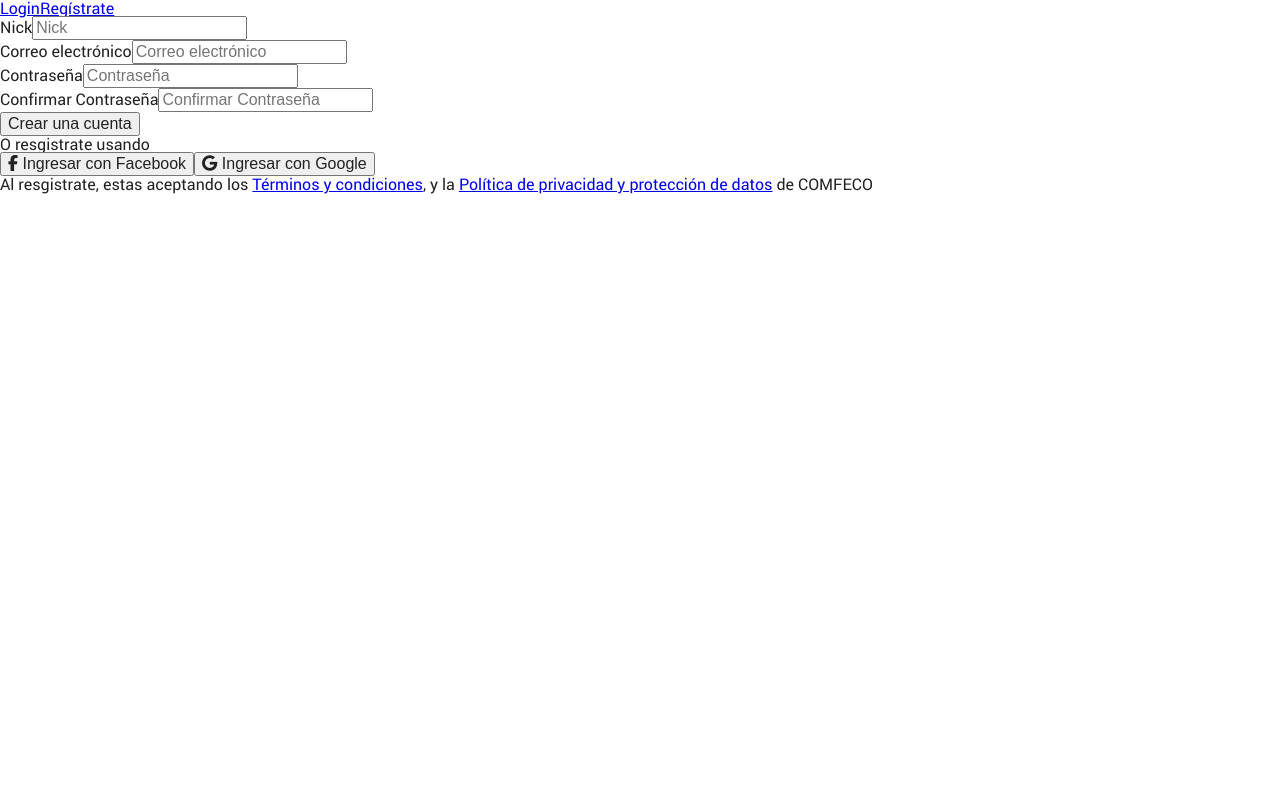
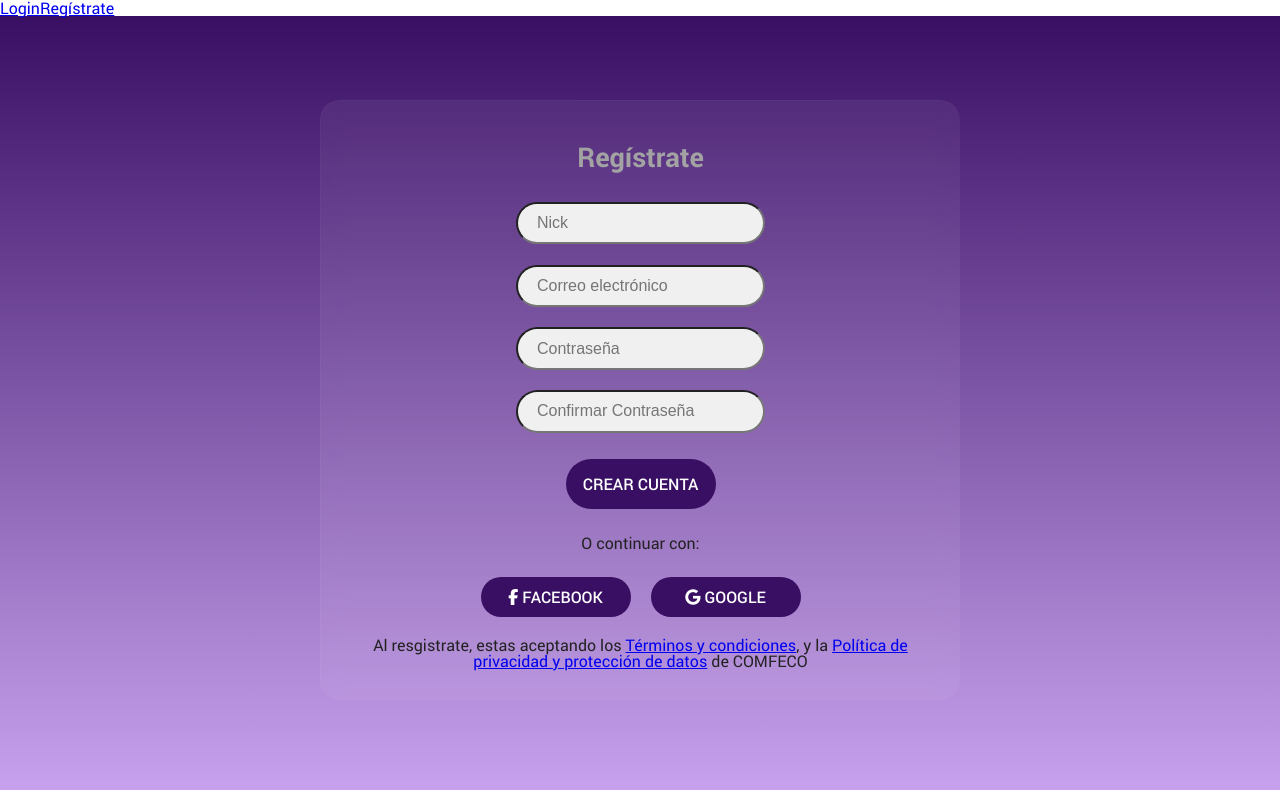
Before and after one commit to Comunidad-de-Programadores/team-vue-4-comfeco, a Vue app: page /register in a window 1280 px wide. Shown: the top 790 px of the page. Built offline with nearby package versions, Linux system fonts and the light colour scheme.

Commit message:
Se agrega un scss con utilidades usadas hasta el momento y se crea un diseño para el registro

```diff
--- a/src/assets/sass/_base.scss
+++ b/src/assets/sass/_base.scss
@@ -2,3 +2,4 @@
 @import "./base/_fonts.scss";
 @import "./base/_variables.scss";
 @import "./base/_layouts.scss";
+@import "./base/utils";
--- /dev/null
+++ b/src/assets/sass/base/_utils.scss
@@ -0,0 +1,59 @@
+* {
+    font-size: 16px;
+}
+
+
+/* --- Titles --- */
+
+h1 {
+    font-family: 'Roboto-Bold';
+    font-size: 2.1rem;
+}
+
+h2 {
+    font-family: 'Roboto-Bold';
+    font-size: 1.7rem;
+    font-weight: 700;
+    color: var(--color-gray);
+}
+
+.title {
+    line-height: 20%;
+    margin: 2rem;
+}
+
+
+/* --- Forms --- */
+
+input {
+    height: 2rem;
+     ::placeholder {
+        padding: .2rem;
+    }
+}
+
+
+/* --- Buttons --- */
+
+.button {
+    font-family: "Roboto-Medium";
+    border: none;
+    outline: none;
+    cursor: pointer;
+    text-transform: uppercase;
+}
+
+.button-primary {
+    width: 150px;
+    height: 50px;
+    border-radius: 50px;
+    font-weight: 400;
+    background-color: var(--color-primary);
+    color: #ffffff;
+}
+
+.button-fb {
+    height: 40px;
+    border-radius: 40px;
+    margin: 10px;
+}
--- a/src/assets/sass/base/_variables.scss
+++ b/src/assets/sass/base/_variables.scss
@@ -5,10 +5,10 @@
     --fuente-medium: "Roboto-Medium";
     --fuente-light: "Roboto-Light";
     //Variables colores
+    --color-primary: #390F64;
+    --color-secondary: #CCA6F2;
+    --color-gray: #A3A3A3;
     --color-white: #ffffff;
     --color-black: #000000;
     --color-black-2: #222222;
-  --color-gray: #cccccc;
-  --color-red: #ff3535;
-  --color-blue: #0d1e81;
 }
--- a/src/components/PxRegister.vue
+++ b/src/components/PxRegister.vue
@@ -1,66 +1,95 @@
 <template>
   <div class="register">
+    <div class="register-container glass-container">
       <form action method="post" autocomplete="on" @submit.prevent="registrar">
+        <h2 class="title">Regístrate</h2>
         <div class="input-group">
-            <label id="nick-lbl" for="nick" class="input-group__label" >
-                Nick</label>
-            <input type="text" name="nick" id="nick" v-model="form.nick" :aria-label="nickLabel" class="input-group__input" placeholder="Nick" />
+          <input
+            type="text"
+            name="nick"
+            id="nick"
+            v-model="form.nick"
+            :aria-label="nickLabel"
+            class="input-group__input"
+            placeholder="Nick"
+          />
         </div>
         <div class="input-group">
-            <label id="email-lbl" for="email" class="input-group__label" >
-                Correo electr&oacute;nico</label>
-            <input type="email" name="email" id="email" v-model="form.email" class="input-group__input" placeholder="Correo electr&oacute;nico" />
+          <input
+            type="email"
+            name="email"
+            id="email"
+            v-model="form.email"
+            class="input-group__input"
+            placeholder="Correo electr&oacute;nico"
+          />
         </div>
         <div class="input-group">
-            <label id="password-lbl" for="password" class="input-group__label" >
-                Contraseña</label>
-            <input type="password" name="password" id="password" v-model="form.password" class="input-group__input" placeholder="Contraseña" />
+          <input
+            type="password"
+            name="password"
+            id="password"
+            v-model="form.password"
+            class="input-group__input"
+            placeholder="Contraseña"
+          />
         </div>
         <div class="input-group">
-            <label id="confirm_password-lbl" for="confirm_password" class="input-group__label">
-                Confirmar Contraseña</label>
-            <input type="password" name="confirm_password" id="form.confirm_password"
-                v-model="form.confirm_password" class="input-group__input"
-                placeholder="Confirmar Contraseña" />
+          <input
+            type="password"
+            name="confirm_password"
+            id="form.confirm_password"
+            v-model="form.confirm_password"
+            class="input-group__input"
+            placeholder="Confirmar Contraseña"
+          />
         </div>
-        <button type="submit" class="button">
-            Crear una cuenta
+        <button type="submit" class="button button-primary">Crear cuenta</button>
+      </form>
+      <div class="register-auth-socials">
+        <p>O continuar con:</p>
+        <div class="auth-socials-buttons">
+          <button type="submit" class="button button-fb button-primary" @click="logInWithFacebook">
+            <i class="fa fa-facebook"></i> Facebook
           </button>
-    </form>
-    <p class="text-center">O resgistrate usando</p>
-    <button type="submit" class="button" @click="logInWithFacebook">
-        <i class="fa fa-facebook"></i>
-        Ingresar con Facebook
+          <button type="submit" class="button button-fb button-primary">
+            <i class="fa fa-google"></i> Google
           </button>
-    <button type="submit" class="button">
-        <i class="fa fa-google"></i>
-        Ingresar con Google
-    </button>
-    <p>Al resgistrate, estas aceptando los <a href="#" class="link">T&eacute;rminos y condiciones</a>, y la <a href="#" class="link">Pol&iacute;tica de privacidad y protecci&oacute;n de datos</a> de COMFECO</p>
+        </div>
+      </div>
+      <p>
+        Al resgistrate, estas aceptando los
+        <a href="#" class="link">T&eacute;rminos y condiciones</a>, y la
+        <a href="#" class="link"
+          >Pol&iacute;tica de privacidad y protecci&oacute;n de datos</a
+        >
+        de COMFECO
+      </p>
+    </div>
   </div>
 </template>
 
 <script>
 export default {
   name: "PxRegister",
-    data(){
-        return{
-            form:{
-                nick:'',
-                email:'',
-                password:'',
-                confirm_password:''
+  data() {
+    return {
+      form: {
+        nick: "",
+        email: "",
+        password: "",
+        confirm_password: "",
       },
-        }
+    };
   },
   methods: {
-        registrar(){
+    registrar() {
       console.log(this.form);
     },
-        async logInWithFacebook(){
+    async logInWithFacebook() {
       await this.loadFacebookSDK(document, "script", "facebook-jssdk");
       await this.initFacebook();
-            window.FB.login(function(response) {
+      window.FB.login(function (response) {
         if (response.authResponse) {
           alert("logeado");
         } else {
@@ -69,28 +98,110 @@ export default {
       });
       return false;
     },
-        async initFacebook(){
-            window.fbAsyncInit = function(){
+    async initFacebook() {
+      window.fbAsyncInit = function () {
         window.FB.init({
           appId: "xxxxxxxxxxxxx",
           cookie: true,
-                    version: "v13.0"
+          version: "v13.0",
         });
       };
     },
-        async loadFacebookSDK(d, s, id){
-            var js, fjs = d.getElementsByTagName(s)[0];
-            if(d.getElementsById(id)){
+    async loadFacebookSDK(d, s, id) {
+      var js,
+        fjs = d.getElementsByTagName(s)[0];
+      if (d.getElementsById(id)) {
         return;
       }
       js = d.createElement(s);
       js.id = id;
       js.src = "https://connect.facebook.net/en_US/sdk.js";
       fjs.parentNode.insertBefore(js, fjs);
-        }
-    }
+    },
+  },
 };
 </script>
 
 <!-- Add "scoped" attribute to limit CSS to this component only -->
-<style scoped lang="scss"></style>
+<style scoped lang="scss">
+.register {
+  width: 100%;
+  min-height: 100vh;
+  background: rgb(204, 166, 242);
+  background: linear-gradient(
+    0deg,
+    rgba(204, 166, 242, 1) 0%,
+    rgba(57, 15, 100, 1) 100%
+  );
+  .register-container {
+    position: absolute;
+    top: 50%;
+    left: 50%;
+    transform: translate(-50%, -50%);
+    padding: 1.1rem;
+    display: flex;
+    flex-direction: column;
+    align-items: center;
+    justify-content: center;
+    flex-direction: column;
+    form {
+      display: flex;
+      align-items: center;
+      justify-content: center;
+      flex-direction: column;
+
+      .input-group {
+        display: flex;
+        flex-direction: column;
+        margin: 0.2rem;
+
+        .input-group__input {
+          max-width: 490px;
+          width: 100%;
+          background-color: #f0f0f0;
+          margin: 7px 0;
+          border-radius: 55px;
+          padding: 1.2rem;
+
+          input {
+            background: none;
+            outline: none;
+            border: none;
+            line-height: 1;
+            font-weight: 600;
+            font-size: 1.1rem;
+          }
+        }
+      }
+      button{
+        margin: 1rem;
+        font-weight: 300;
+      }
+    }
+    .register-auth-socials {
+        p{
+            margin-bottom: 1rem;
+        }
+      .auth-socials-buttons {
+      }
+    }
+  }
+  .register-container > * {
+    margin-bottom: 10px;
+  }
+  .glass-container{
+    background: rgba(255, 255, 255, 0.06);
+    padding: 3rem;
+    height: 600px;
+    border-radius: 20px;
+    border-left: 1px solid  rgba(255, 255, 255, 0.03);
+    border-top: 1px solid  rgba(255, 255, 255, 0.03);
+    -webkit-backdrop-filter: blur(10px);
+    backdrop-filter: blur(10px);
+    box-shadow: 20 px 20px 40px -6px rgba(0, 0, 0, 0.2);
+    text-align: center;
+    -webkit-transition: all 0.2s ease-in-out;
+    transition: all 0.2s ease-in-out;
+  }
+}
+</style>
```
Lines whose indentation alone changed are shown as unchanged.
